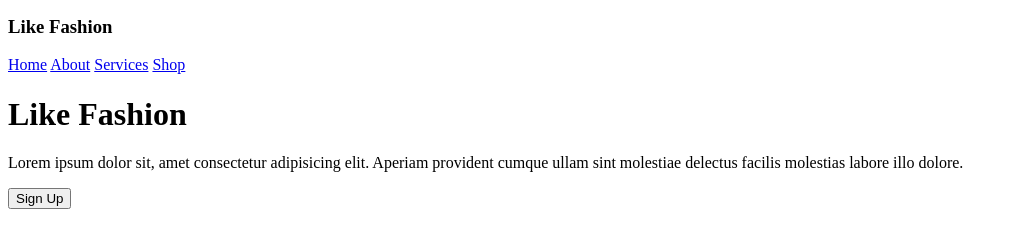
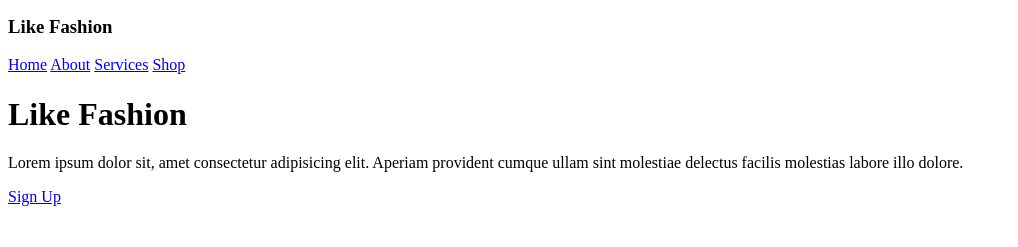
Before and after one commit to sefeoluwa/sign-up-form, a plain HTML site: page index.html in a window 1280 px wide. Shown: the part 29-276 px from the top of the page, without its empty margins (0-1018 px from the left). Drawn offline with Linux system fonts and the light colour scheme.

Commit message:
sign up link added

```diff
--- a/index.html
+++ b/index.html
@@ -35,7 +35,7 @@
             </p>
         </div>
         <div class="sign-up-button">
-           <button class="btn">Sign Up</button>
+           <a href="signup.html">Sign Up</a>
         </div>
     </main>
 
```
